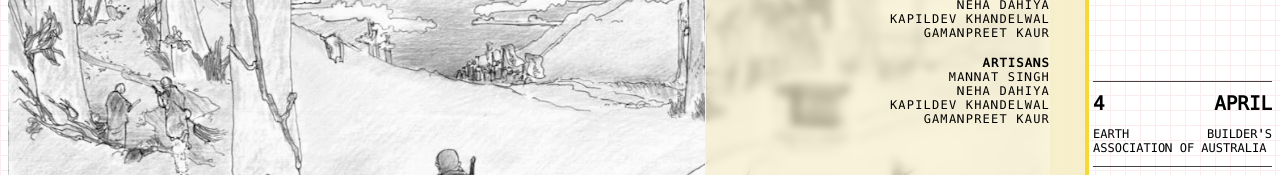
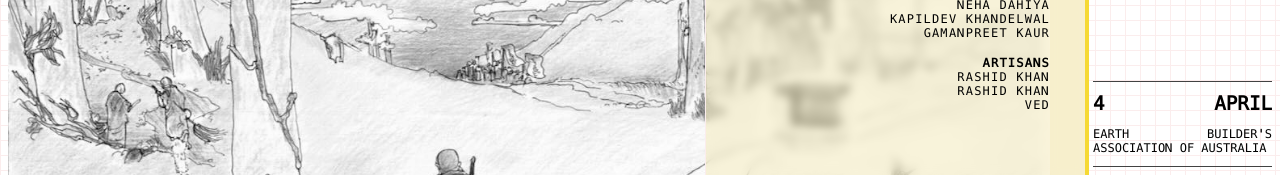
Before and after one commit to DivyanshuBali/imarat-next, a Next.js app: page / in a window 1280 px wide. Both pictures are taken after a click on the button "ABOUT". Shown: the part 625-800 px from the top of the page. Built offline with nearby package versions, Linux system fonts and the light colour scheme.

Commit message:
Update artisans list

```diff
--- a/src/app/_components/RailNav/RailNav.tsx
+++ b/src/app/_components/RailNav/RailNav.tsx
@@ -124,10 +124,9 @@ function RailNav() {
 
           <div>
             <div className={styles.bold}>ARTISANS</div>
-            <div>MANNAT SINGH</div>
-            <div>NEHA DAHIYA</div>
-            <div>KAPILDEV KHANDELWAL</div>
-            <div>GAMANPREET KAUR</div>
+            <div>RASHID KHAN</div>
+            <div>RASHID KHAN</div>
+            <div>VED</div>
           </div>
         </div>
       </motion.div>
```
